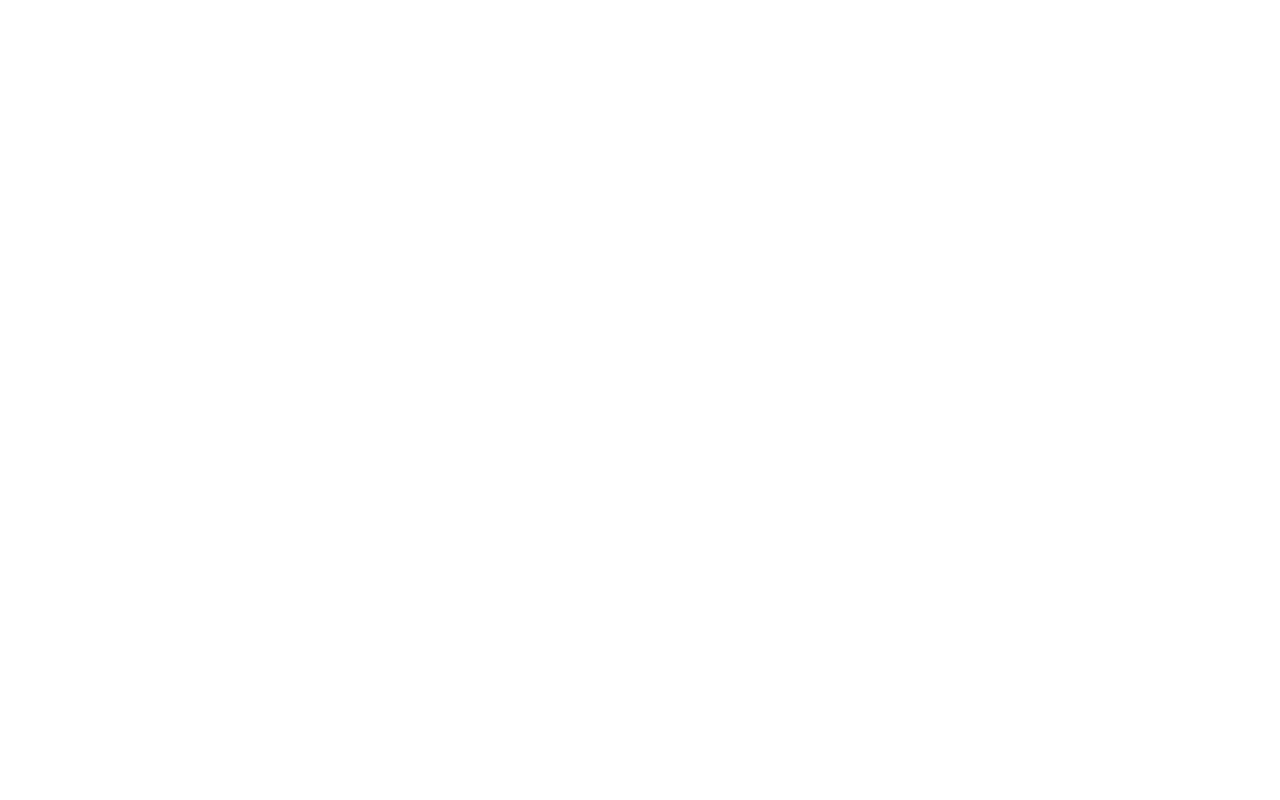
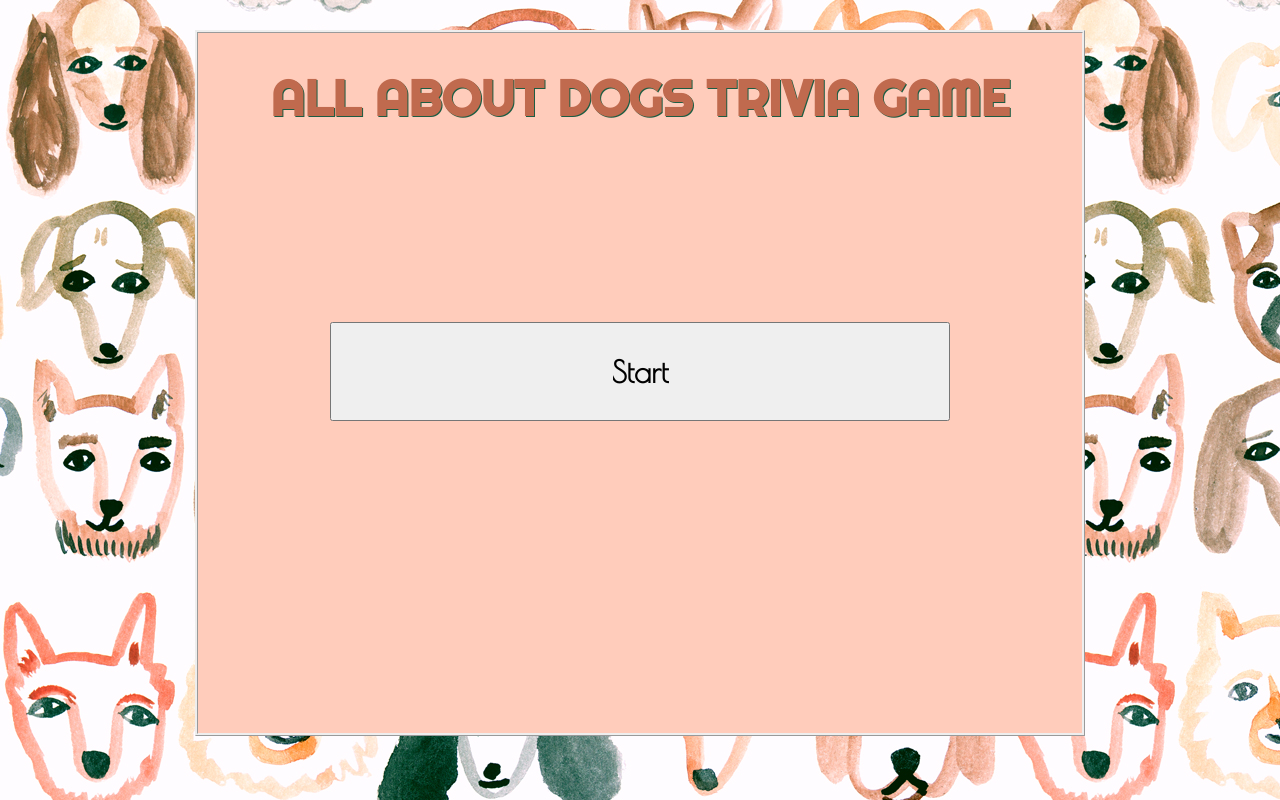
Before and after one commit to jojoxmz/TriviaGame, a plain HTML site: page index.html in a window 1280 px wide. Drawn offline with nearby package versions, Linux system fonts and the light colour scheme.

Commit message:
added new css

```diff
--- a/assets/css/style.css
+++ b/assets/css/style.css
@@ -0,0 +1,44 @@
+body{
+	background-image: url("../../assets/images/dogs.jpg");
+	background-repeat: repeat;
+	text-align: center;
+	color: #605031;
+	font-family: 'Poiret One', cursive;
+
+}
+
+.main-container{
+	margin: 0 auto;
+	margin-top: 30px;
+	margin-bottom: 30px;
+	width: 70%;
+	height: 700px;
+	background: #ffccbb;
+	border: ridge;
+}
+
+h1{
+	font-size: 50px;
+	font-family: 'Righteous', cursive;
+	color: #c06a4e;
+	text-transform: uppercase;
+	text-shadow: 1px 1px #1b5d43;
+}
+
+
+#guestions-for-trivia{
+	margin: 0 auto;
+	width: 90%;
+	height: auto;
+	padding: 30px;
+}
+
+#start-button{
+	font-size: 30px;
+	width: 70%;
+	padding: 30px;
+	margin-top: 100px;
+	font-family: 'Poiret One', cursive;
+	font-weight: bold;
+
+;}
--- a/assets/javascript/app.js
+++ b/assets/javascript/app.js
@@ -0,0 +1 @@
+console.log('Hey!')
--- a/index.html
+++ b/index.html
@@ -4,17 +4,26 @@
 <head>
 	<title>Trivia Game</title>
 	<link rel="stylesheet" type="text/css" href="assets/css/style.css">
+<link href="https://fonts.googleapis.com/css?family=Poiret+One|Righteous" rel="stylesheet">
+
+	<script src="https://code.jquery.com/jquery-3.2.1.slim.min.js"></script>
+
 
 
 </head>
 <body>
 
 	<div class="main-container">
+		<h1>All About Dogs Trivia Game</h1>
 
-
-
+		<div class="trivia-questions-container">
+			<div id="guestions-for-trivia"> </div>
+			<button type="button" id="start-button">Start</button>
+		</div>
 
 	</div>
 
+
+<script type="text/javascript" src="assets/javascript/app.js"></script>
 </body>
 </html>
```
Also changed, not shown: assets/images/dogs.jpg (added), assets/images/dogs.png (added), assets/images/pawprint.jpg (added), assets/images/pawprint.png (added).
